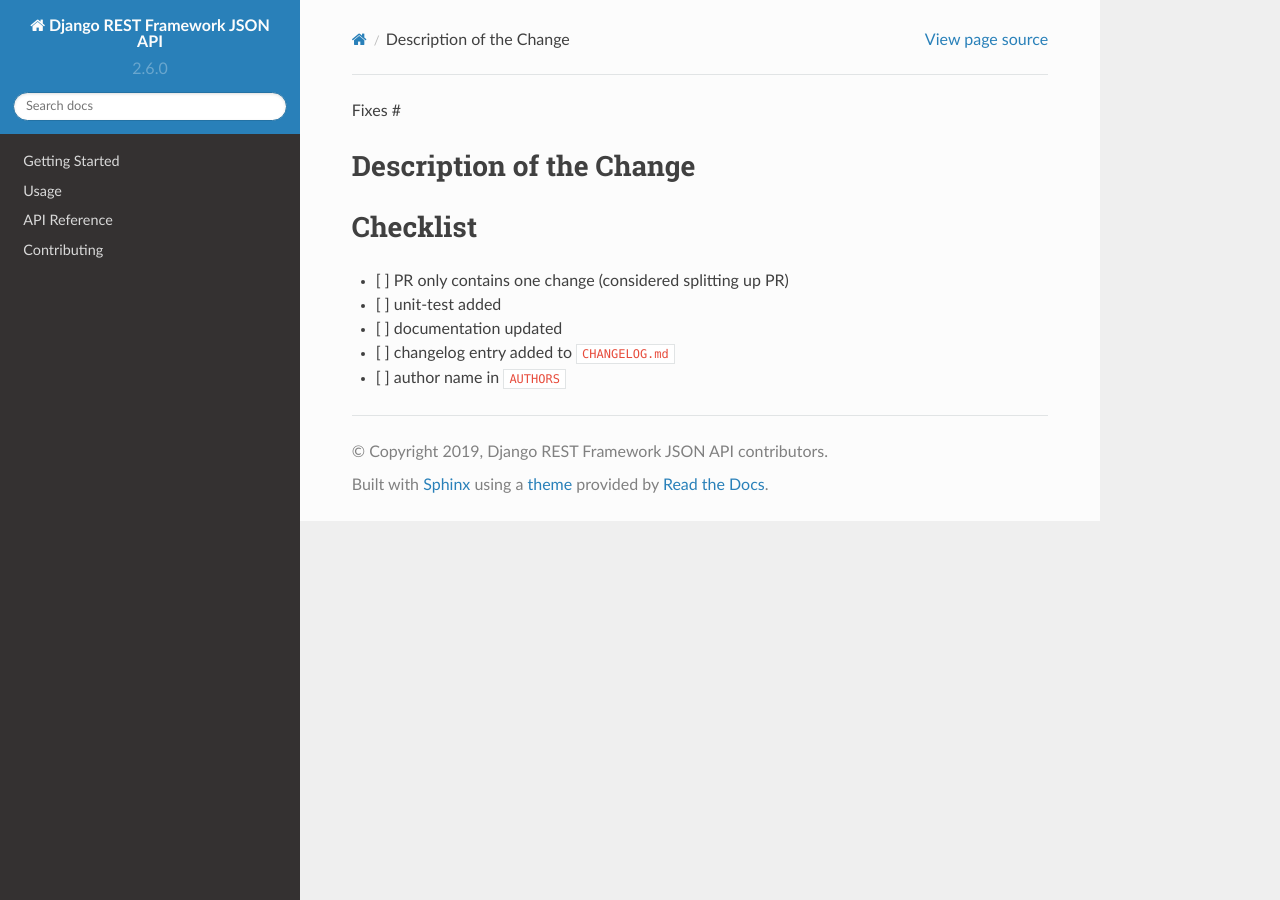
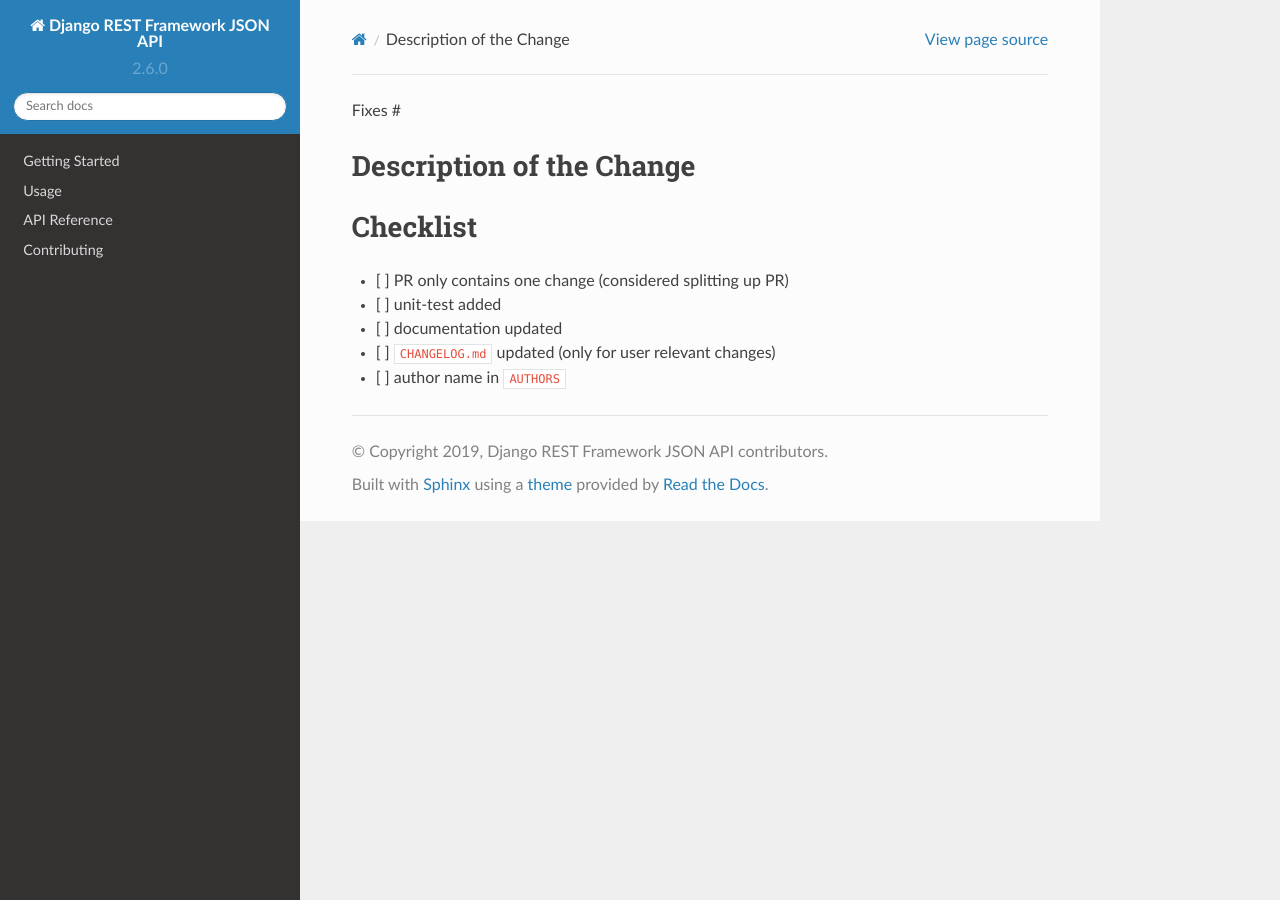
Before and after one commit to devm1023/DRF-json-api, a Sphinx documentation site: the page built from docs/pull_request_template.md, in a window 1280 px wide. Built offline with Sphinx 7.4.7 and the Read the Docs theme 2.0.0, drawn with Linux system fonts in a browser that asks for light colours; pages that are not in the unit, such as notebooks, are missing from menus.

Commit message:
Clarify only user specific change log entries be added (#543)

```diff
--- a/docs/pull_request_template.md
+++ b/docs/pull_request_template.md
@@ -7,5 +7,5 @@ Fixes #
 - [ ] PR only contains one change (considered splitting up PR)
 - [ ] unit-test added
 - [ ] documentation updated
-- [ ] changelog entry added to `CHANGELOG.md`
+- [ ] `CHANGELOG.md` updated (only for user relevant changes)
 - [ ] author name in `AUTHORS`
```
Also changed, not shown: CHANGELOG.md (+0 -1 lines).
